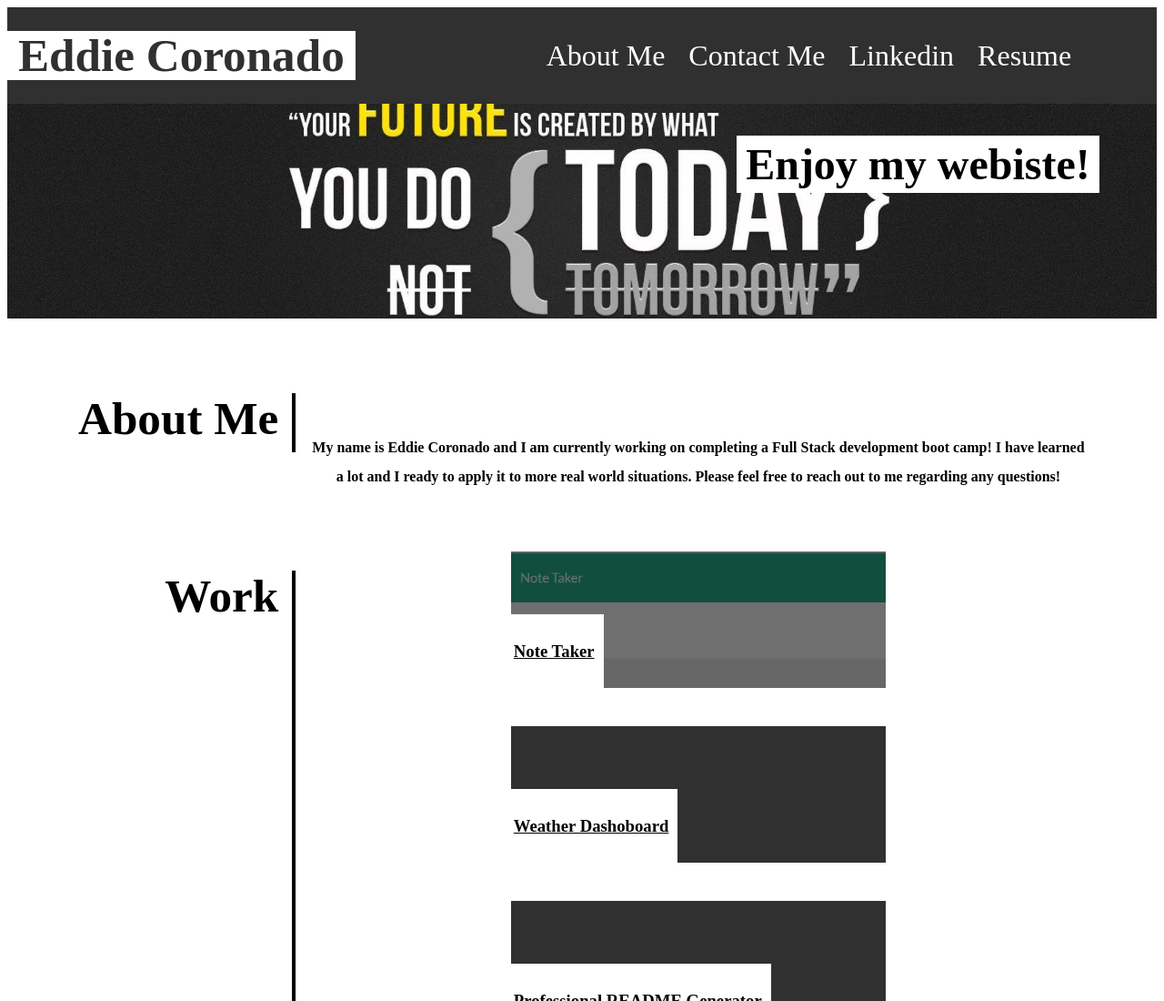
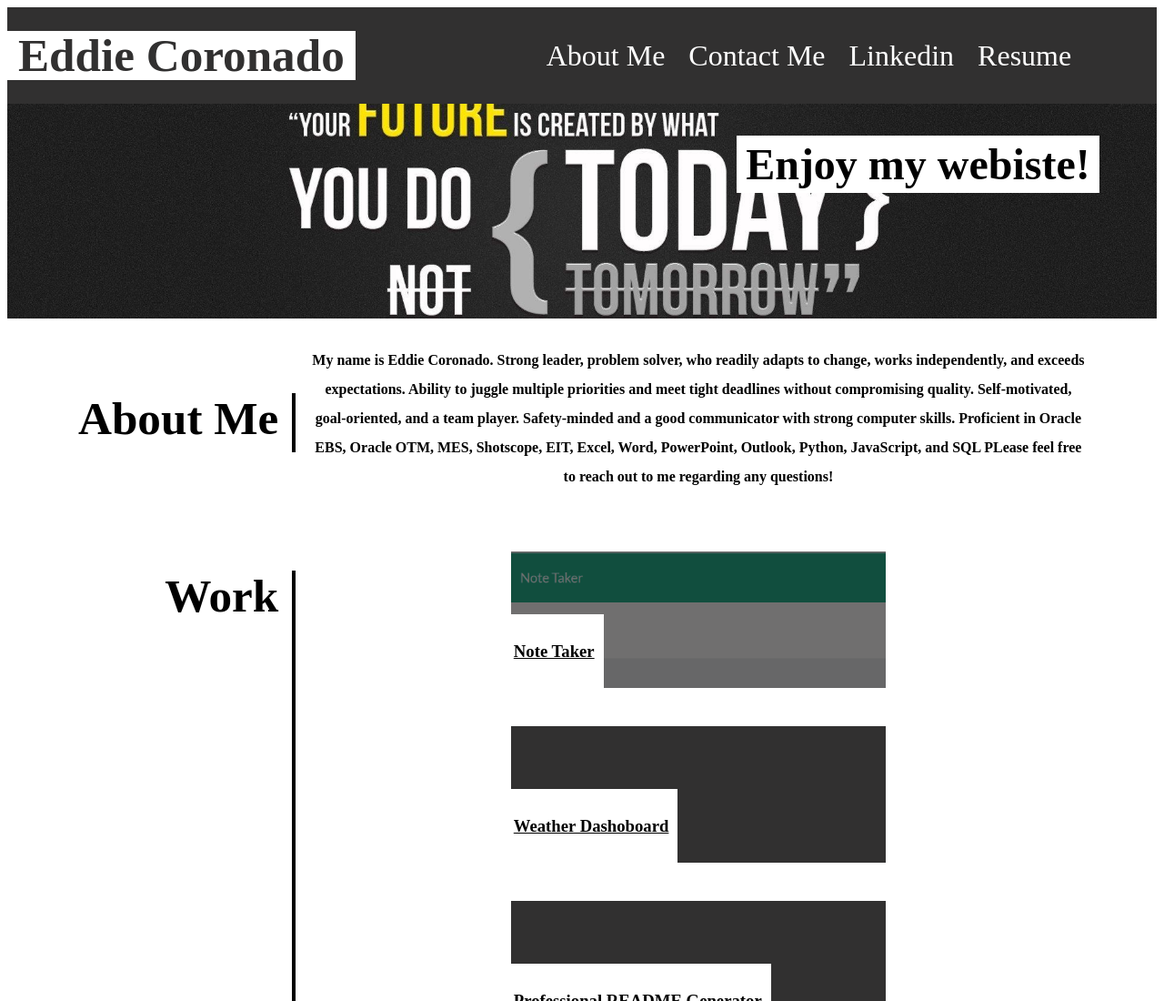
Before and after one commit to Eddie-Coronado/Professional-Portfolio-V2, a plain HTML site: page index.html in a window 1280 px wide. Shown: the top 1100 px of the page at 91% size. Drawn offline with Linux system fonts and the light colour scheme.

Commit message:
Update index.html

```diff
--- a/index.html
+++ b/index.html
@@ -31,10 +31,13 @@
             <h2>About Me</h2>
             <div>
                 <a class="about-me">
-                    My name is Eddie Coronado and I am currently working on completing a Full Stack development boot
-                    camp!
-                    I have learned a lot and I ready to apply it to more real world situations. Please feel free to
-                    reach out
+                   My name is Eddie Coronado.
+                   Strong leader, problem solver, who readily adapts to change, works independently, and exceeds expectations. Ability to
+                   juggle multiple priorities and meet tight deadlines without compromising quality. Self-motivated, goal-oriented, and a team player.
+                   Safety-minded and a good communicator with strong computer skills.
+                   Proficient in Oracle EBS, Oracle OTM, MES, Shotscope, EIT, Excel, Word, PowerPoint, Outlook, Python, JavaScript, and SQL
+
+                    PLease feel free to reach out
                     to me regarding any questions!
 
                 </a>
```
